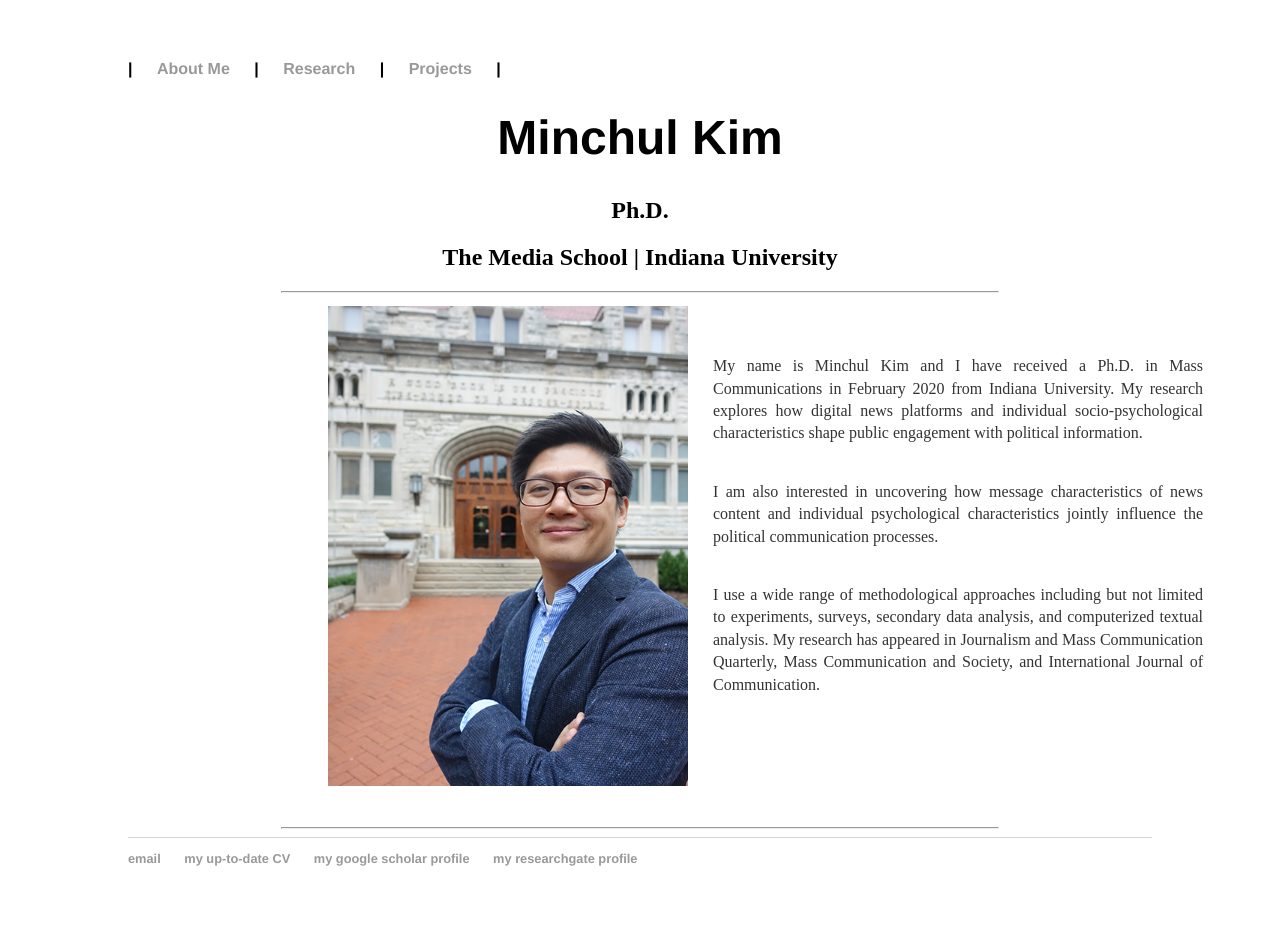
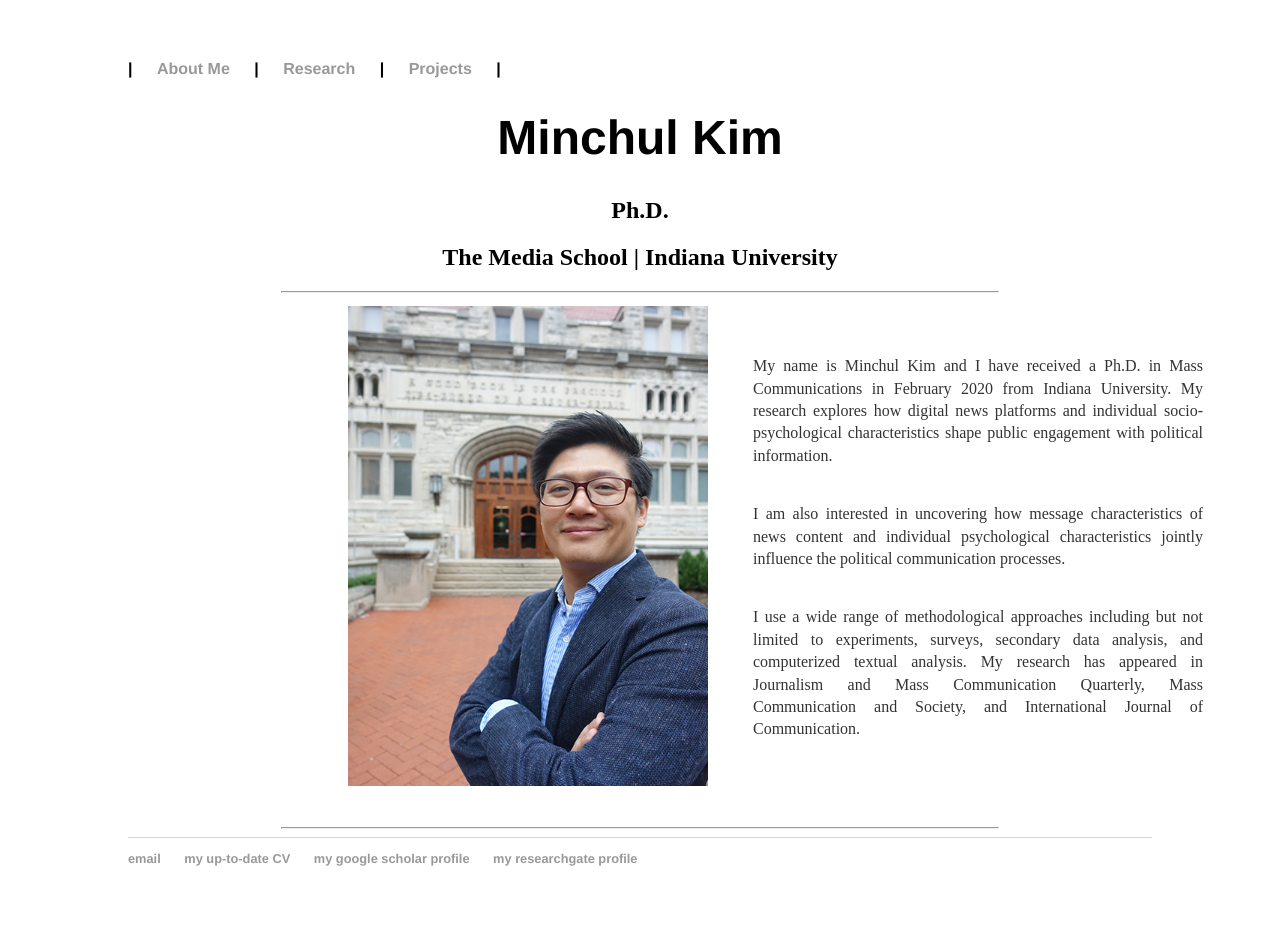
Before and after one commit to minchulkim-phd/minchulkim, a Jekyll site: the page built from index.html, in a window 1280 px wide. Built offline with Jekyll 4.4.1, drawn with Linux system fonts in a browser that asks for light colours.

Commit message:
Update index.html

```diff
--- a/index.html
+++ b/index.html
@@ -9,7 +9,7 @@ title: Minchul Kim(Ph.D.)'s Personal Webpage
 
 	<hr width='70%'>
         <div class="slide-content">
-		<img src="/images/Portrait_Minchul Kim.jpg" width='360px;' height='480px;' style="float:left;margin: 5px 20px;">
+		<img src="/images/Portrait_Minchul Kim.jpg" width='360px;' height='480px;' style="float:left;margin: 5px 40px;">
                 <div class="imgDes">
 			</br></br></br><p> My name is Minchul Kim and I have received a Ph.D. in Mass Communications in February 2020 from Indiana University. My research explores how digital news platforms and individual socio-psychological characteristics shape public engagement with political information. </p>
 			</br></br><p> I am also interested in uncovering how message characteristics of news content and individual psychological characteristics jointly influence the political communication processes. </p>
```
